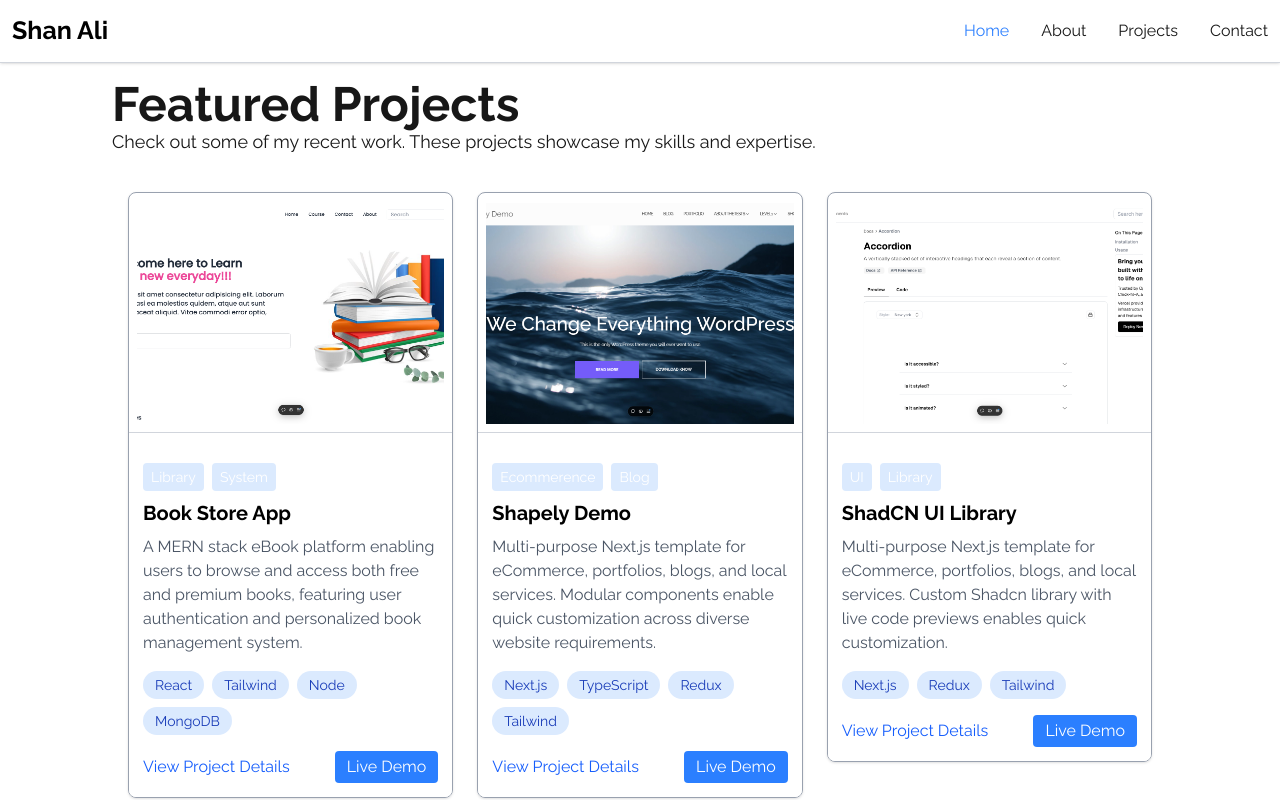
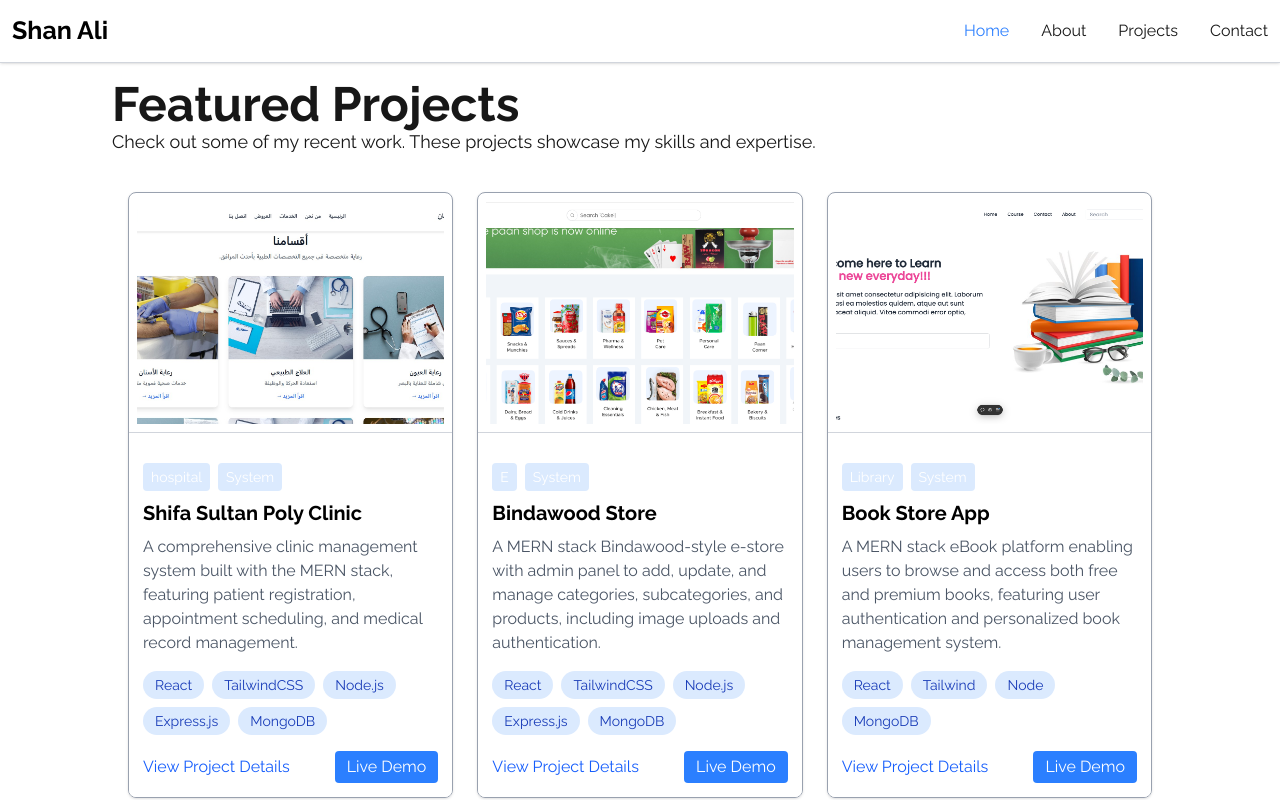
Before and after one commit to Shan-ali609/Portfolio, a Next.js app: page /project in a window 1280 px wide. Shown: the top 800 px of the page. Built offline with nearby package versions, Linux system fonts and the light colour scheme.

Commit message:
projects added

```diff
--- a/src/data/projects.js
+++ b/src/data/projects.js
@@ -1,4 +1,24 @@
 export const projects = [
+
+
+  {
+    slug : "Shifa-Sultan-Poly-Clinic",
+    image: "/ShifaSultan.jpeg", // Changed to hyphen-separated filename
+    category: "hospital System",
+    title: "Shifa Sultan Poly Clinic",
+    description: "A comprehensive clinic management system built with the MERN stack, featuring patient registration, appointment scheduling, and medical record management.",
+    url : "",
+    tech: ["React", "TailwindCSS", "Node.js","Express.js", "MongoDB"],
+  },
+    {
+    slug : "Bindawood-Store",
+    image: "/bindawood.png", // Changed to hyphen-separated filename
+    category: "E System",
+    title: "Bindawood Store",
+    description: "A MERN stack Bindawood-style e-store with admin panel to add, update, and manage categories, subcategories, and products, including image uploads and authentication.",
+    url : "https://clientbindawood.vercel.app/",
+    tech: ["React", "TailwindCSS", "Node.js","Express.js", "MongoDB"],
+  },
   {
     slug : "book-store-app",
     image: "/picbookstore.png", // Changed to hyphen-separated filename
```
Also changed, not shown: public/ShifaSultan.jpeg (added), public/bindawood.png (added).
